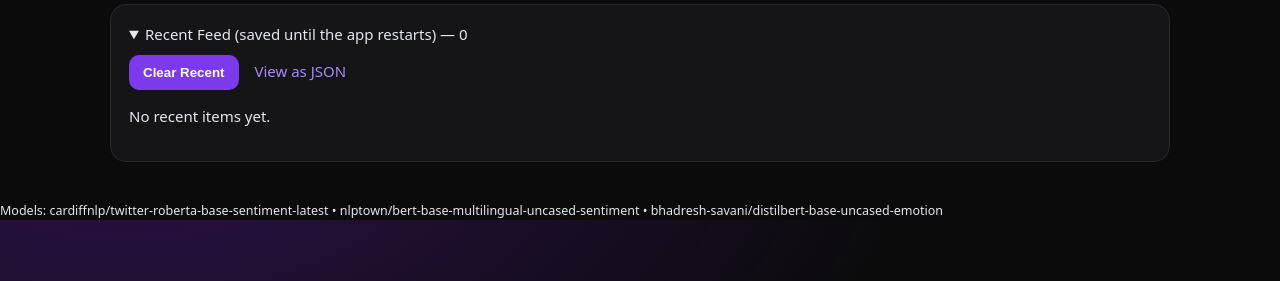
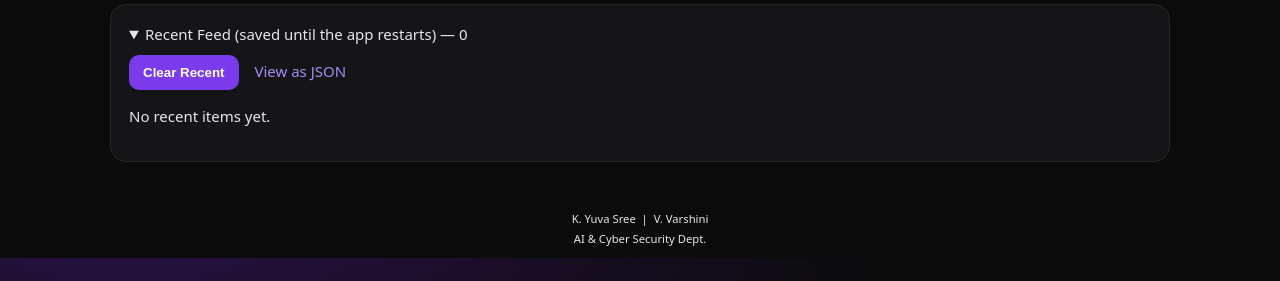
Before and after one commit to Pepperjack-svg/Sentiment-Analysis, a Flask app: page / in a window 1280 px wide. Shown: the part 519-800 px from the top of the page. Run offline with Flask 3, Linux system fonts and the light colour scheme.

Commit message:
fix ::> footer

```diff
--- a/templates/index.html
+++ b/templates/index.html
@@ -123,12 +123,12 @@
 
   </main>
 
-  <footer>
-    <small>
-      Models: cardiffnlp/twitter-roberta-base-sentiment-latest •
-      nlptown/bert-base-multilingual-uncased-sentiment •
-      bhadresh-savani/distilbert-base-uncased-emotion
-    </small>
-  </footer>
+<footer style="text-align:center; padding:10px; font-size:0.9em;">
+  <small>
+    K. Yuva Sree &nbsp;|&nbsp; V. Varshini <br>
+    AI & Cyber Security Dept.
+  </small>
+</footer>
+
 </body>
 </html>
```
